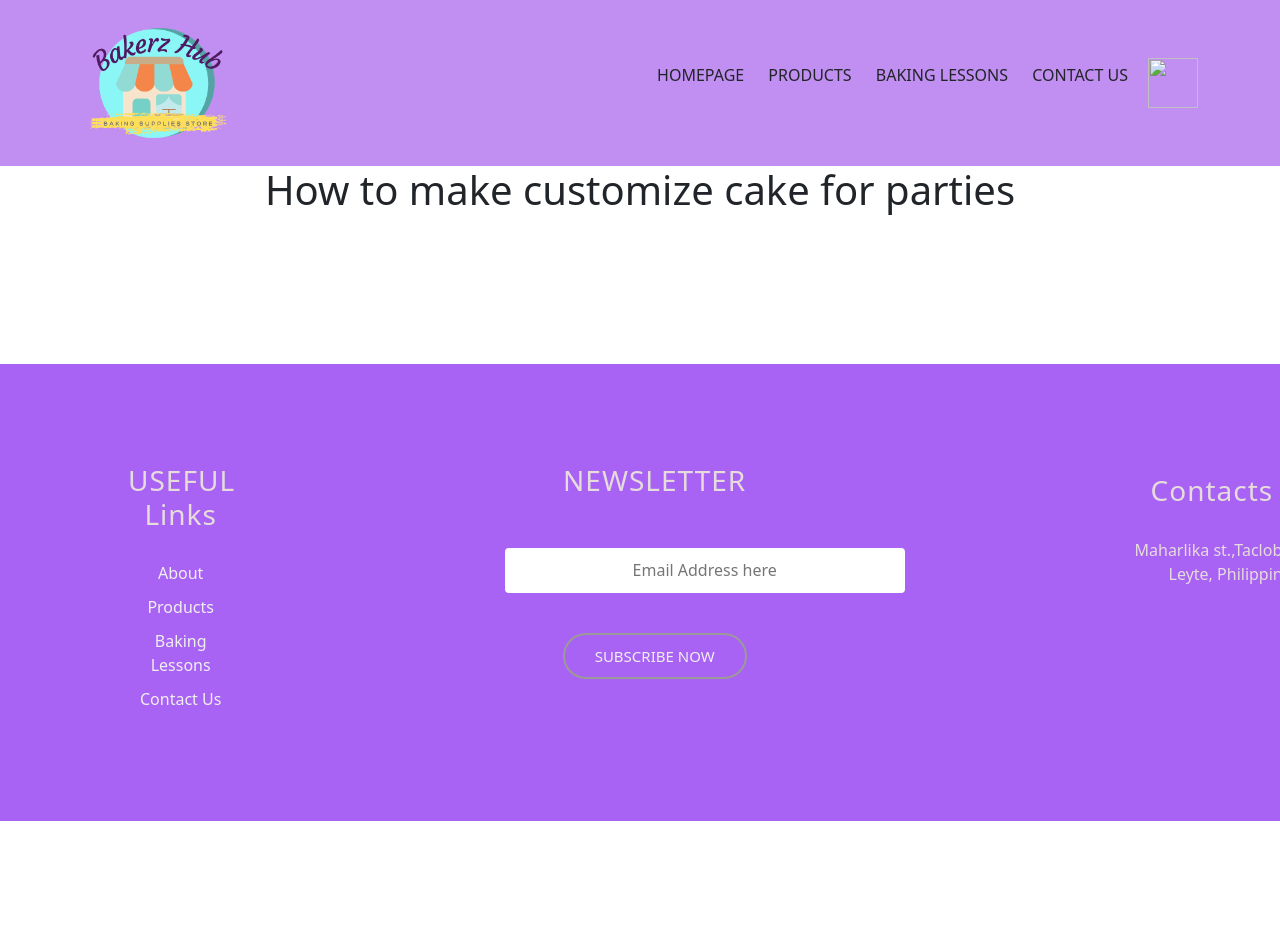
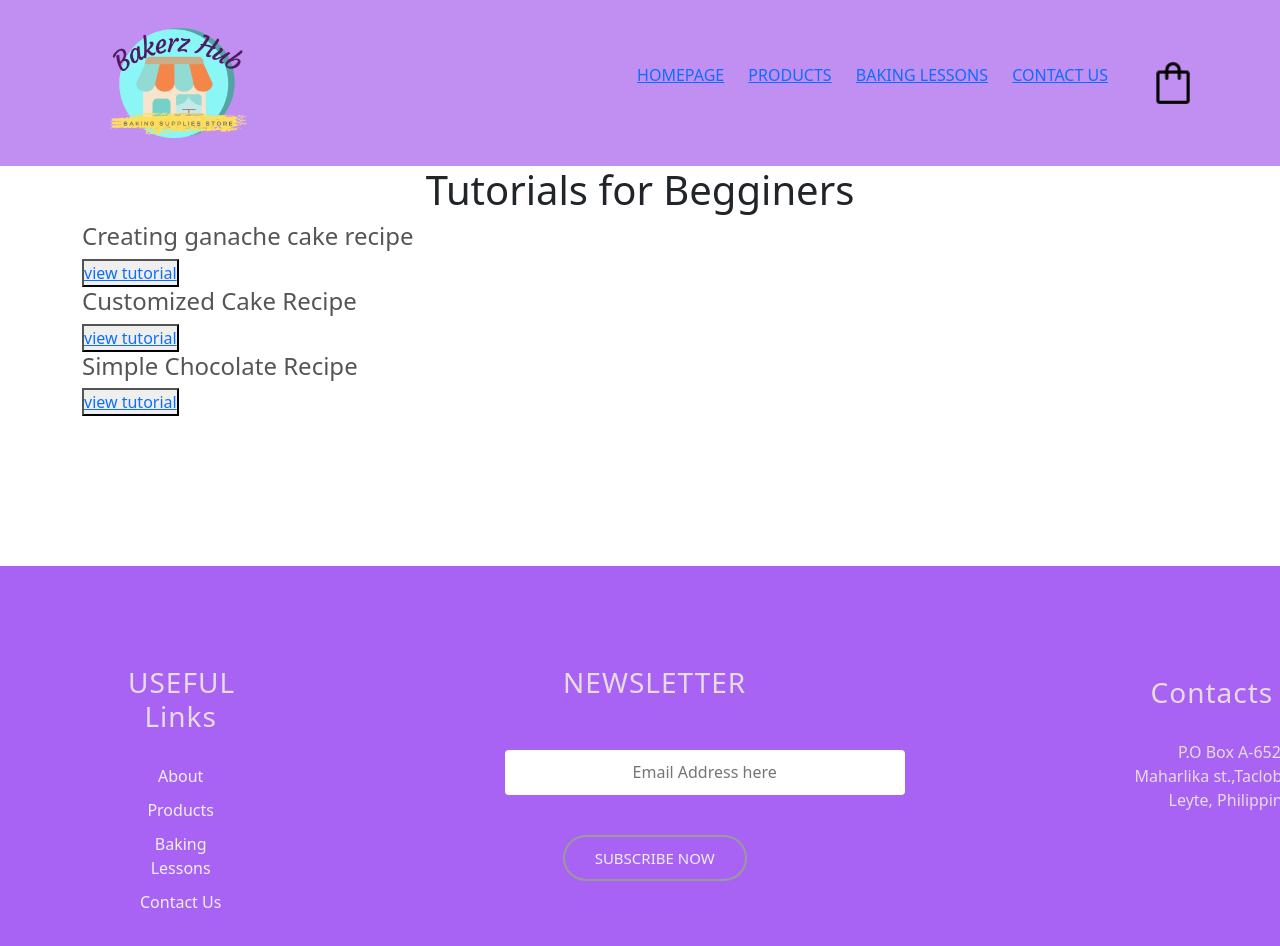
Before and after one commit to ann294/ann294.github.io, a plain HTML site: page Recipe.html in a window 1280 px wide. Shown: the top 946 px of the page. Before the commit the page ends 821 px from the top, so only its background shows below. Drawn offline with nearby package versions, Linux system fonts and the light colour scheme; files whose address does not match are found by name.

Commit message:
changing details and adding link buttons

```diff
--- a/Recipe.html
+++ b/Recipe.html
@@ -29,14 +29,13 @@
                     </div>
                     <nav>
                         <ul>
-                            <li><a href="#"></a>HOMEPAGE</li>
-                            <li><a href="#"></a>PRODUCTS</li>
-                            <li><a href="#"></a>BAKING LESSONS</li>
-                            <li><a href="#"></a>CONTACT US</li>
+                            <li><a href="#">HOMEPAGE</a></li>
+                            <li><a href="#">PRODUCTS</a></li>
+                            <li><a href="#">BAKING LESSONS</a></li>
+                            <li><a href="#">CONTACT US</a></li>
                         </ul>
                     </nav>
-                    <img src="../BakerzHub/images/shoppingbagicon.png" width="50px" height="50px" >
-
+                    <a href="#"> <img src="images/shoppingbagicon.png" width="50px" height="50px" > </a>
                  </div>
             </div>
         </div>
@@ -45,8 +44,22 @@
         <!-- ======main content ========== -->
         <div class="container">
             <div class="page-wrapper">
-                <h1 class=text-center>How to make customize cake for parties</h1>
+                <h1 class=text-center>Tutorials for Begginers</h1>
+                <h4>Creating ganache cake recipe</h4>
 
+                <button>
+                    <a href="https://www.youtube.com/watch?v=qp_jfUgDF38">view tutorial</a>
+                </button>
+
+                <h4>Customized Cake Recipe</h4>
+                <button>
+                    <a href="https://www.youtube.com/watch?v=UlKkQ9qnmzY&t=127s">view tutorial</a>
+                </button>
+
+                <h4>Simple Chocolate Recipe</h4>
+                <button>
+                    <a href="https://www.youtube.com/watch?v=PLQcDoJJtDM&t=131s">view tutorial</a>
+                </button>
 
 
                 <p class="text-center"></p>
@@ -76,7 +89,7 @@
             </div>
             <div class="col-3">
                 <h3>Contacts Us</h3>
-                <p>Maharlika st.,Tacloban City <br>Leyte, Philippines</p>
+                <p>P.O Box A-6521 <br>Maharlika st.,Tacloban City <br>Leyte, Philippines</p>
             </div>
         </div>
 
--- a/css/style.css
+++ b/css/style.css
@@ -40,6 +40,12 @@ a{
     padding-left:25px;
     padding-right:25px;
 }
+
+.container img {
+   position: relative;
+   margin-left: 20px;
+}
+
 .row {
     display:flex;
     align-items:center;
```
Also changed, not shown: index.html (+9 -7 lines), items.html (+6 -6 lines).
